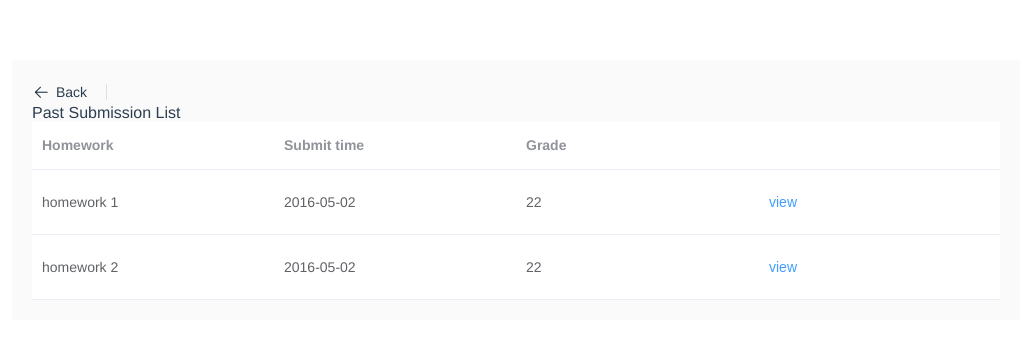
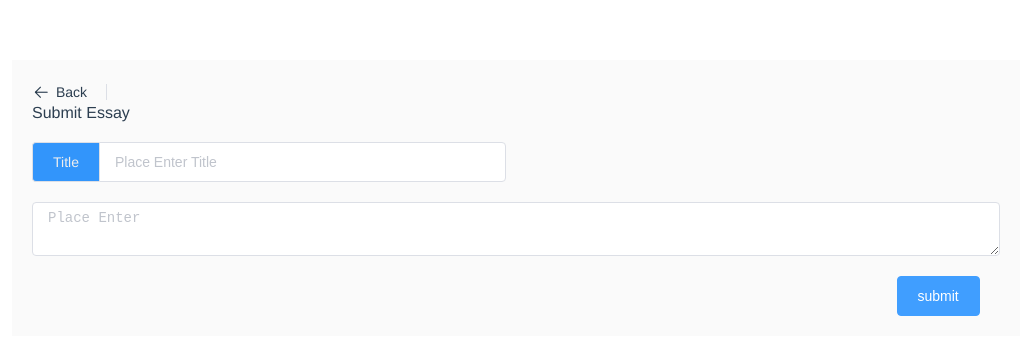
Before and after one commit to yuruojie777/DeepM, a Vue app in the folder elec5620/: page /submitEssay in a window 1280 px wide. Shown: the top 354 px of the page, without its empty margins (124-1155 px from the left). Built offline with nearby package versions, Linux system fonts and the light colour scheme.

Commit message:
finish student-related pages

```diff
--- a/elec5620/src/views/Feedback.vue
+++ b/elec5620/src/views/Feedback.vue
@@ -10,9 +10,8 @@
       <div class="form-wrap">
         <el-input
           type="textarea"
-          :rows="6"
           placeholder="Place Enter"
-          v-model="textarea"
+          v-model="feedback"
           style="margin-top: 20px"
         >
         </el-input>
@@ -34,6 +33,7 @@ export default {
     return {
       score: "",
       textarea: "",
+      feedback:'',
     };
   },
   methods: {
@@ -42,11 +42,22 @@ export default {
       this.$router.go(-1);
     },
     submitFn() {
-      this.$notify({
-        title: "success",
-        message: "submit successfully",
-        type: "success",
-      });
+      this.id = localStorage.getItem('uid');
+      console.log(this.id);
+      this.$axios.post('/feedback',
+        {
+          content: this.feedback,
+          fromid: this.id,
+
+        })
+        .then(function (response){
+          console.log(response);
+          window.alert("submit success!")
+        })
+        .catch(function (error) {
+          console.log(error);
+        });
+
     },
   },
 };
--- a/elec5620/src/views/StudentDetail.vue
+++ b/elec5620/src/views/StudentDetail.vue
@@ -34,16 +34,17 @@
         </div>
       </div>
     </div>
-    <div class="studen-detail-bottom">
+    <div class="studen-detail-bottom" >
       <div class="title">score</div>
       <div class="form-wrap">
-        <el-row :gutter="20">
+        <el-row :gutter="20" >
           <el-col :span="12" :offset="0">
             <el-input
               v-model="score"
               placeholder="Place Enter Score"
               size="normal"
               clearable
+              :disabled="this.role == 0?true:false"
             ></el-input>
           </el-col>
         </el-row>
@@ -53,11 +54,12 @@
           placeholder="Place Enter"
           v-model="textarea"
           style="margin-top: 20px"
+          :disabled="this.role == 0?true:false"
         >
         </el-input>
         <el-row style="margin-top: 20px">
           <el-col :span="2" :push="21">
-            <el-button type="primary" size="default" @click="submitFn">submit</el-button>
+            <el-button type="primary" size="default" @click="submitFn" plain :disabled="this.role == 0?true:false">submit</el-button>
           </el-col>
         </el-row>
       </div>
@@ -69,6 +71,8 @@
 export default {
   data() {
     return {
+      id:'',
+      role:'',
       score: "",
       textarea: "",
     };
@@ -85,7 +89,25 @@ export default {
         type: "success",
       });
     },
+    getrole(){
+      this.id = localStorage.getItem('uid');
+      console.log(this.id);
+      this.$axios.get('/user/?id='+this.id)
+        .then(res=>{
+          this.role = res.data.data.role;
+console.log(this.role);
+        })
+        .catch(function (error) {
+          console.log(error);
+        })
+
+    },
+
   },
+  mounted() {
+    this.getrole()
+
+  }
 };
 </script>
 
--- a/elec5620/src/views/StudentHome.vue
+++ b/elec5620/src/views/StudentHome.vue
@@ -15,13 +15,12 @@
 
             <div class="text item">
               <span>Name: </span>
-              <span>Gilbert</span>
+              <span> {{studentname}} </span>
             </div>
             <div class="text item">
               <span>Email: </span>
-              <span>xxx@163.com</span>
+              <span>{{studentemail}}</span>
             </div>
-            <el-button type="primary" @click="gofeedback">feedback</el-button>
           </el-card>
         </el-col>
       </el-row>
@@ -52,21 +51,24 @@
 export default {
   data() {
     return {
+      studentname:'',
+      studentemail:'',
+
       btns: [
         {
           path: "upcomingEssay",
           title: "Upcoming Assignments",
-          desc: "",
+          desc: "Check your upcoming assignment",
         },
         {
           path: "submissionList",
           title: "Past Submission List",
-          desc: "",
+          desc: "Check your submission list",
         },
         {
-          path: "announcement",
-          title: "Announcement",
-          desc: "",
+          path: "feedback",
+          title: "Feedback",
+          desc: "give your feedback",
         },
 
       ],
@@ -77,10 +79,24 @@ export default {
       console.log("go back");
       this.$router.go(-1);
     },
-    gofeedback(){
-      this.$router.push('/Feedback')
+    getinfo(){
+      this.ticket = localStorage.getItem('ticket')
+      console.log(this.ticket)
+      this.$axios.get('/user/id/?ticket='+ this.ticket)
+        .then(res=>{
+          console.log(res);
+          this.studentname=res.data.user.name
+          this.studentemail=res.data.user.email
+        })
+        .catch(function (error) {
+          console.log(error);
+        })
     },
+
   },
+  mounted(){
+    this.getinfo()
+  }
 };
 </script>
 
--- a/elec5620/src/views/SubmissionList.vue
+++ b/elec5620/src/views/SubmissionList.vue
@@ -6,10 +6,10 @@
     ></el-page-header>
     <div class="title mt20">Past Submission List</div>
     <div class="mt20">
-      <el-table :data="tableData" style="width: 100%">
-        <el-table-column label="Homework" prop="homework"> </el-table-column>
+      <el-table :data="essayData" style="width: 100%">
+        <el-table-column label="Homework" prop="homework"><template slot-scope="scope"><span>{{scope.row.title}}</span></template></el-table-column>
         <el-table-column label="Submit time" prop="submitTime"> </el-table-column>
-        <el-table-column label="Grade" prop="grade"> </el-table-column>
+        <el-table-column label="Grade" prop="grade"><template slot-scope="scope"><span>{{scope.row.grade=-1?'not yet released':scope.row.grade}}</span></template></el-table-column>
         <el-table-column>
           <template slot-scope="scope">
             <el-button type="text" @click="toDetail(scope.$index, scope.row)">
@@ -26,17 +26,12 @@
 export default {
   data() {
     return {
-      size: "",
-      tableData: [
+      essayData: [
         {
-          submitTime: "2016-05-02",
-          grade: "22",
-          homework: "homework 1",
-        },
-        {
-          submitTime: "2016-05-02",
-          grade: "22",
-          homework: "homework 2",
+          releaseDate: "2016-05-03",
+          endDate: "2016-05-03",
+          homework: "homework 4",
+          content: "please write a 500-word essay",
         },
       ],
     };
@@ -51,7 +46,20 @@ export default {
         path: "studentDetail",
       });
     },
+    getessay(){
+      this.$axios.get('/essay/all')
+        .then(res=>{
+          this.essayData = res.data.data;
+        })
+        .catch(function (error) {
+          console.log(error);
+        })
+    },
+
   },
+  mounted(){
+    this.getessay()
+  }
 };
 </script>
 
--- a/elec5620/src/views/SubmitEssay.vue
+++ b/elec5620/src/views/SubmitEssay.vue
@@ -4,20 +4,32 @@
       @back="goBack"
       title="Back"
     ></el-page-header>
-    <div class="title mt20">Past Submission List</div>
-    <div class="mt20">
-      <el-table :data="tableData" style="width: 100%">
-        <el-table-column label="Homework" prop="homework"> </el-table-column>
-        <el-table-column label="Submit time" prop="submitTime"> </el-table-column>
-        <el-table-column label="Grade" prop="grade"> </el-table-column>
-        <el-table-column>
-          <template slot-scope="scope">
-            <el-button type="text" @click="toDetail(scope.$index, scope.row)">
-              view
-            </el-button>
-          </template>
-        </el-table-column>
-      </el-table>
+    <div class="title mt20">Submit Essay</div>
+    <div class="form-wrap">
+      <el-row :gutter="20">
+        <el-col :span="12" :offset="0">
+          <el-input
+            v-model="title"
+            placeholder="Place Enter Title"
+            size="normal"
+            clearable
+          >
+            <template slot="prepend">Title</template>
+          </el-input>
+        </el-col>
+      </el-row>
+      <el-input
+        type="textarea"
+        placeholder="Place Enter"
+        v-model="content"
+        style="margin-top: 20px"
+      >
+      </el-input>
+      <el-row :gutter="20" style="margin-top: 20px">
+        <el-col :span="2" :push="21">
+          <el-button type="primary" size="default" @click="submitFn">submit</el-button>
+        </el-col>
+      </el-row>
     </div>
   </div>
 </template>
@@ -26,19 +38,9 @@
 export default {
   data() {
     return {
-      size: "",
-      tableData: [
-        {
-          submitTime: "2016-05-02",
-          grade: "22",
-          homework: "homework 1",
-        },
-        {
-          submitTime: "2016-05-02",
-          grade: "22",
-          homework: "homework 2",
-        },
-      ],
+      title:"",
+      content:"",
+
     };
   },
   methods: {
@@ -46,11 +48,26 @@ export default {
       console.log("go back");
       this.$router.go(-1);
     },
-    toDetail() {
-      this.$router.push({
-        path: "studentDetail",
-      });
+    submitFn() {
+      this.id = localStorage.getItem('uid');
+      console.log(this.id);
+      this.$axios.post('/essay',
+      {
+        title: this.title,
+        content: this.content,
+        sid: this.id,
+
+        })
+      .then(function (response){
+        console.log(response);
+        window.alert("submit success!")
+      })
+        .catch(function (error) {
+          console.log(error);
+        });
+
     },
+
   },
 };
 </script>
--- a/elec5620/src/views/UpcomingEssay.vue
+++ b/elec5620/src/views/UpcomingEssay.vue
@@ -3,11 +3,11 @@
     <el-page-header @back="goBack" title="Back"></el-page-header>
     <div class="title mt20">Essay Detail</div>
     <div class="mt20">
-      <el-table :data="tableData" style="width: 100%">
-        <el-table-column width="120px" label="Homework" prop="homework"> </el-table-column>
-        <el-table-column width="400px" label="Content" prop="content"></el-table-column>
-        <el-table-column label="Release Date" prop="releaseDate"> </el-table-column>
-        <el-table-column label="End Date" prop="endDate"> </el-table-column>
+      <el-table :data="essayData" style="width: 100%">
+        <el-table-column width="120px" label="Homework"><template slot-scope="scope"><span>{{scope.row.title}}</span></template></el-table-column>
+        <el-table-column width="400px" label="Content"><template slot-scope="scope"><span>{{scope.row.content}}</span></template></el-table-column>
+        <el-table-column label="Release Date" prop="releaseDate"><template slot-scope="scope"><span>{{scope.row.releasetime}}</span></template></el-table-column>
+        <el-table-column  label="End Date" prop="endDate" ><template slot-scope="scope"><span>{{scope.row.endtime}}</span></template></el-table-column>
         <el-table-column>
           <template slot-scope="scope">
             <el-button type="text" @click="toSubmit(scope.$index, scope.row)">submit</el-button>
@@ -22,8 +22,9 @@
 export default {
   data() {
     return {
-      size: "",
-      tableData: [
+      id:'',
+      ticket:'',
+      essayData: [
         {
           releaseDate: "2016-05-03",
           endDate: "2016-05-03",
@@ -43,8 +44,24 @@ export default {
         path: "submitEssay",
       });
     },
+    getessay(){
+    this.id = localStorage.getItem('uid');
+      console.log(this.id);
+      this.$axios.get('/task/student/?sid='+this.id+'&&status=0')
+        .then(res=>{
+          this.essayData = res.data.data;
+        })
+        .catch(function (error) {
+          console.log(error);
+        })
+    },
   },
-};
+
+  mounted(){
+
+    this.getessay()
+  }
+}
 </script>
 
 <style>
```
